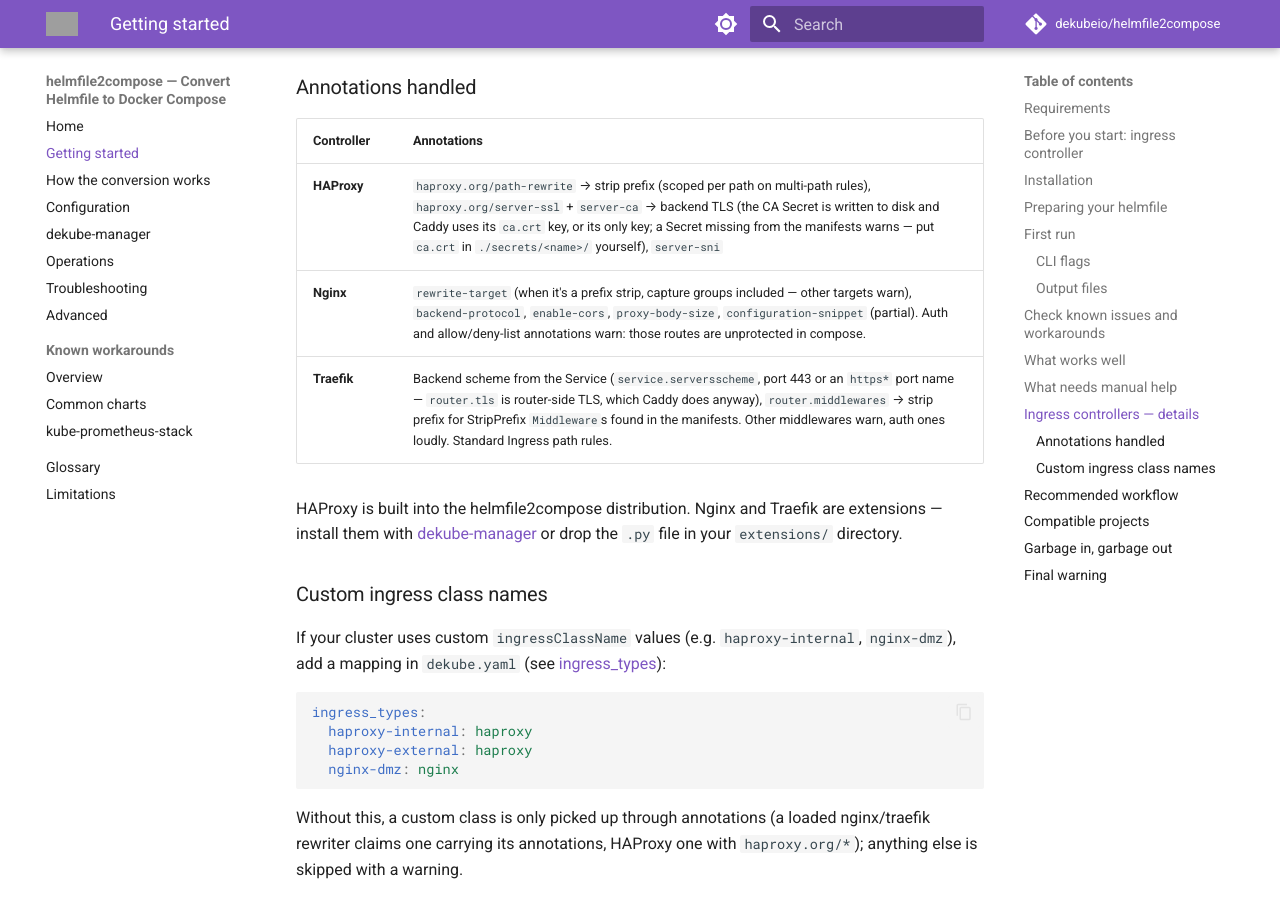
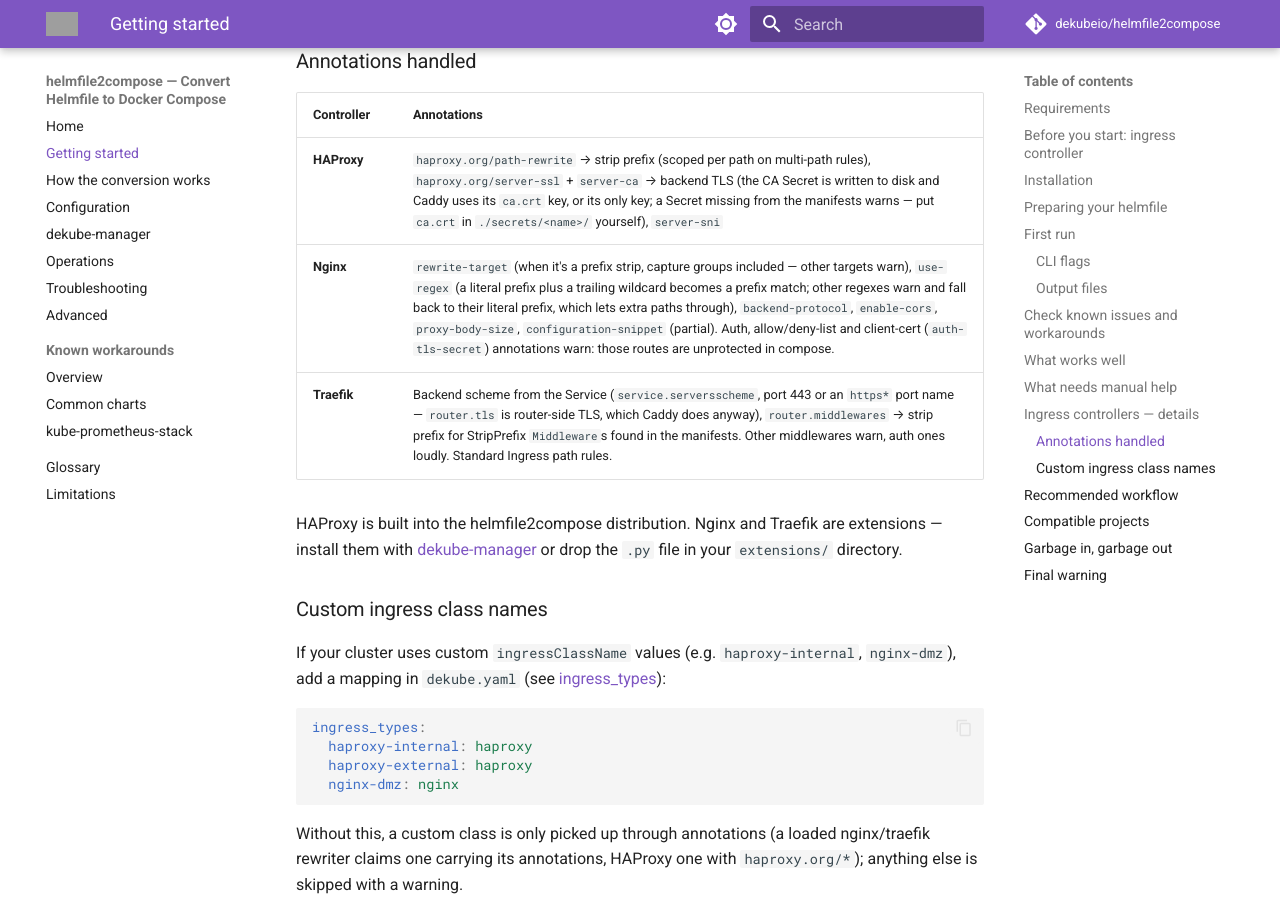
Before and after one commit to dekubeio/helmfile2compose-docs, an MkDocs documentation site: the page built from docs/getting-started.md, in a window 1280 px wide and 900 px high, scrolled down 7021 px. Built offline with MkDocs 1.6.1 and Material for MkDocs 9.7.7, drawn with Linux system fonts in a browser that asks for light colours; comment, search, counter and statistics services are not loaded; some of the changed text lies outside the part shown; grey boxes are pictures that could not be loaded.

Commit message:
docs: nginx/traefik warn on catch-alls, nginx use-regex and auth-tls

```diff
--- a/docs/getting-started.md
+++ b/docs/getting-started.md
@@ -197,7 +197,7 @@
 | Controller | Annotations |
 |------------|-------------|
 | **HAProxy** | `haproxy.org/path-rewrite` → strip prefix (scoped per path on multi-path rules), `haproxy.org/server-ssl` + `server-ca` → backend TLS (the CA Secret is written to disk and Caddy uses its `ca.crt` key, or its only key; a Secret missing from the manifests warns — put `ca.crt` in `./secrets/<name>/` yourself), `server-sni` |
-| **Nginx** | `rewrite-target` (when it's a prefix strip, capture groups included — other targets warn), `backend-protocol`, `enable-cors`, `proxy-body-size`, `configuration-snippet` (partial). Auth and allow/deny-list annotations warn: those routes are unprotected in compose. |
+| **Nginx** | `rewrite-target` (when it's a prefix strip, capture groups included — other targets warn), `use-regex` (a literal prefix plus a trailing wildcard becomes a prefix match; other regexes warn and fall back to their literal prefix, which lets extra paths through), `backend-protocol`, `enable-cors`, `proxy-body-size`, `configuration-snippet` (partial). Auth, allow/deny-list and client-cert (`auth-tls-secret`) annotations warn: those routes are unprotected in compose. |
 | **Traefik** | Backend scheme from the Service (`service.serversscheme`, port 443 or an `https*` port name — `router.tls` is router-side TLS, which Caddy does anyway), `router.middlewares` → strip prefix for StripPrefix `Middleware`s found in the manifests. Other middlewares warn, auth ones loudly. Standard Ingress path rules. |
 
 HAProxy is built into the helmfile2compose distribution. Nginx and Traefik are extensions — install them with [dekube-manager](https://manager.dekube.io/docs/) or drop the `.py` file in your `extensions/` directory.
```
Also changed, not shown: other parts of docs/getting-started.md (+1 -1 lines), docs/configuration.md (+1 -1 lines).
